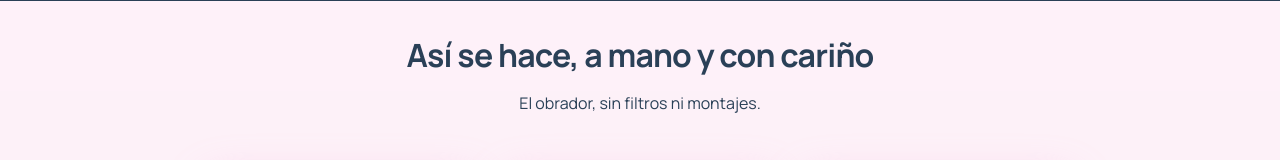
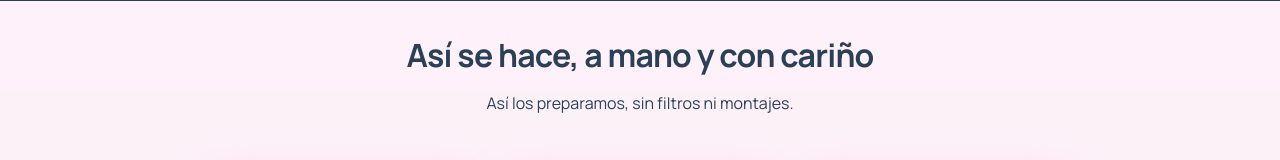
Before and after one commit to GoGo-DevS/dulcecitaa, a Django app: page / in a window 1280 px wide. Shown: the part 926-1086 px from the top of the page. Run offline with Django 5.2, Linux system fonts and the light colour scheme; data comes from the database, SQL or seed files in the repository; data that the repository does not hold is empty.

Commit message:
copy(home): fuera "obrador" de los titulos visibles
Co-Authored-By: Claude Opus 5 (1M context) <noreply@anthropic.com>

```diff
--- a/BebesitaAPP/templates/home.html
+++ b/BebesitaAPP/templates/home.html
@@ -69,7 +69,7 @@
   <div class="container">
     <div class="section-head section-head-center" data-reveal-item>
       <h2>Así se hace, a mano y con cariño</h2>
-      <p>El obrador, sin filtros ni montajes.</p>
+      <p>Así los preparamos, sin filtros ni montajes.</p>
     </div>
     {% comment %}
       Varios videos en fila. Van muted + playsinline porque sin eso el
@@ -185,7 +185,7 @@
 <section class="section-soft">
   <div class="container">
     <div class="section-head section-head-center" data-reveal-item>
-      <h2>Recién salido del obrador</h2>
+      <h2>Nuestros dulces</h2>
       <p>Fotos reales de la producción, no de catálogo.</p>
     </div>
     <div class="ig-mosaico" data-reveal-item>
```
